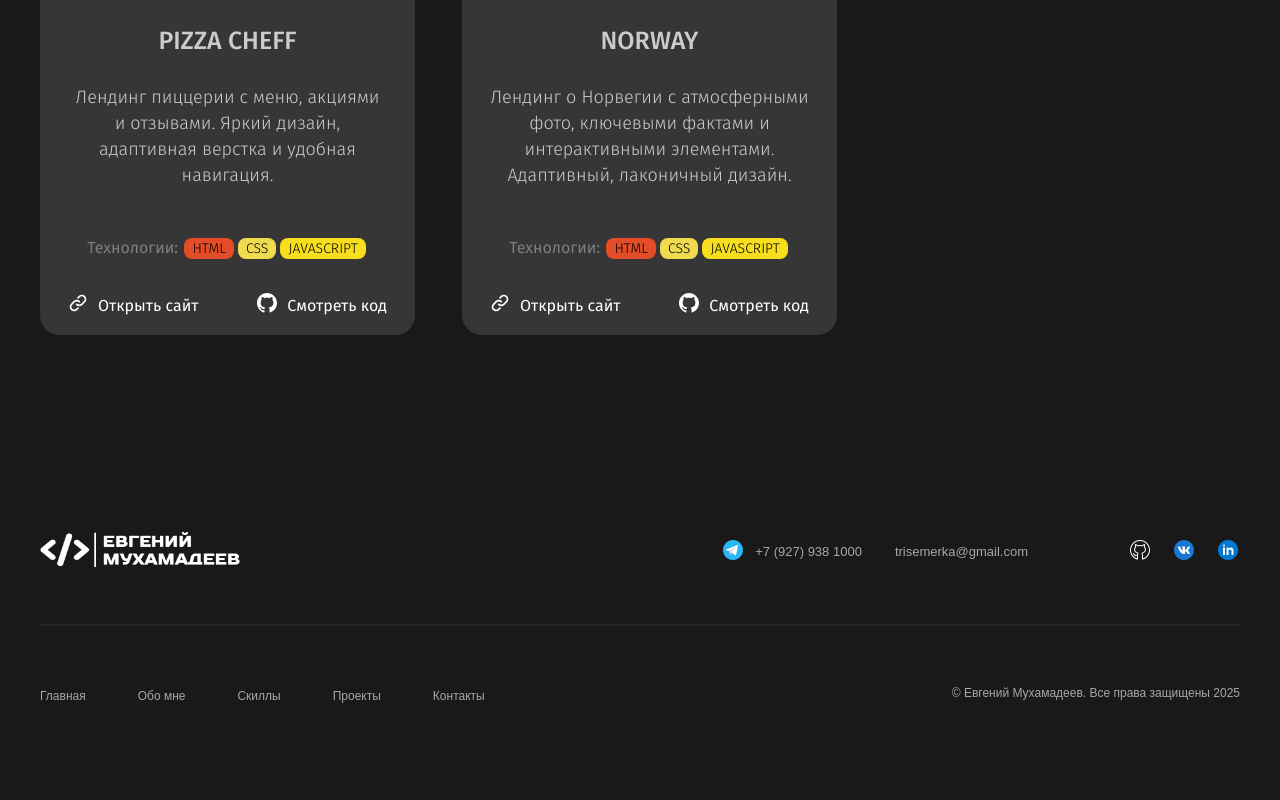
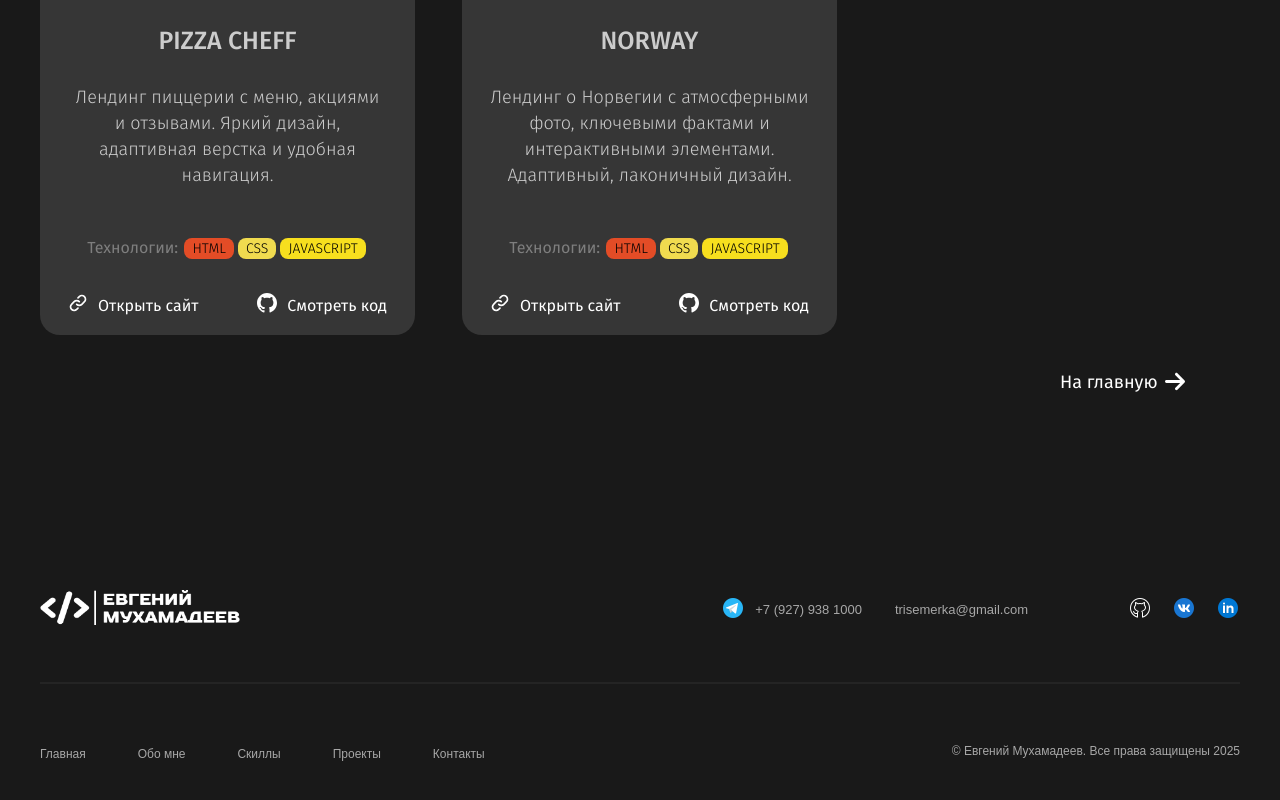
Before and after one commit to KartoShk4/EVGENY-MKH, an Angular app: page /projects in a window 1280 px wide. Shown: the part 1890-2690 px from the top of the page. Before the commit the page ends 2654 px from the top, so only its background shows below. Built offline with nearby package versions, Linux system fonts and the light colour scheme; a web font is replaced by a local one.

Commit message:
Добавление кнопки 'На главную' на странице всех проектов

```diff
--- a/src/app/views/main/main.component.scss
+++ b/src/app/views/main/main.component.scss
@@ -59,33 +59,7 @@
   .container {
     text-align: center;
 
-    .project-link {
-      display: inline-block;
-      padding-top: 30px;
-      margin-left: 1020px;
-      transition: transform .3s ease;
 
-      a {
-        text-decoration: none;
-
-        span {
-          font-family: FiraSans, sans-serif;
-          font-size: 18px;
-          color: $white-color;
-        }
-
-        img {
-          position: relative;
-          width: 20px;
-          top: 5px;
-          margin-left: 7px;
-        }
-      }
-
-      &:hover {
-        transform: translateX(5px);
-      }
-    }
   }
 }
 
--- a/src/app/views/projects/projects/projects.component.html
+++ b/src/app/views/projects/projects/projects.component.html
@@ -8,5 +8,10 @@
         [project]="project">
       </project-card-component>
     </div>
+    <div class="project-link">
+      <a routerLink="/"><span>На главную</span>
+        <img src="assets/images/pages/arrow-right.svg" alt="arrow">
+      </a>
+    </div>
   </div>
 </div>
--- a/src/app/views/projects/projects/projects.component.scss
+++ b/src/app/views/projects/projects/projects.component.scss
@@ -1,3 +1,5 @@
+@import "../../../../assets/styles/variables";
+
 .project-cards {
   padding-top: 99px;
   padding-bottom: 197px;
@@ -11,5 +13,12 @@
       text-align: center;
       padding-bottom: 50px;
     }
+
+    // MEDIA
+    @media screen and (max-width: 768px) {
+      .project-link {
+        margin-left: 230px;
+      }
+    }
   }
 }
--- a/src/assets/styles/_global.scss
+++ b/src/assets/styles/_global.scss
@@ -52,6 +52,34 @@ body {
   gap: 47px;
 }
 
+.project-link {
+  display: inline-block;
+  padding-top: 30px;
+  margin-left: 1020px;
+  transition: transform .3s ease;
+
+  a {
+    text-decoration: none;
+
+    span {
+      font-family: FiraSans, sans-serif;
+      font-size: 18px;
+      color: $white-color;
+    }
+
+    img {
+      position: relative;
+      width: 20px;
+      top: 5px;
+      margin-left: 7px;
+    }
+  }
+
+  &:hover {
+    transform: translateX(5px);
+  }
+}
+
 // MEDIA
 
 @media (max-width: 768px) {
```
